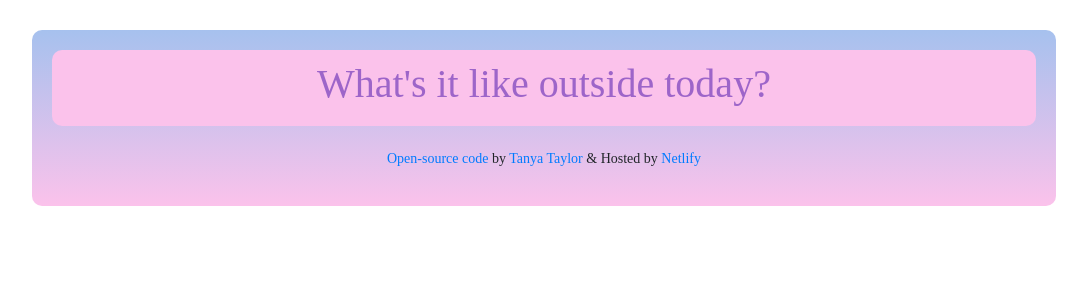
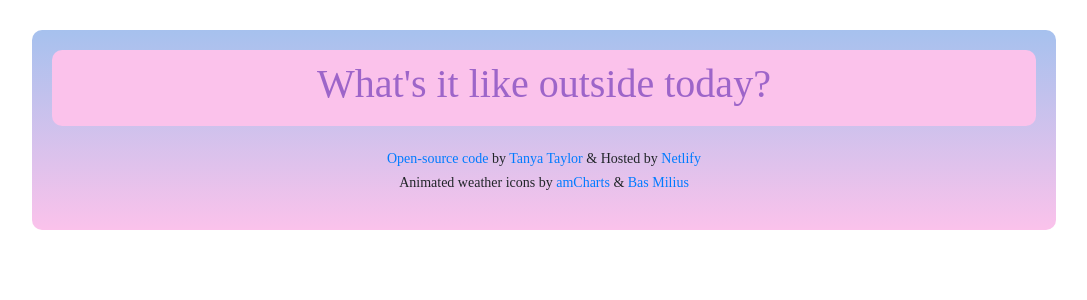
Before and after one commit to TanyaTaylor17/react-weather-app, a React (Create React App) app: page / in a window 1280 px wide. Shown: the top 300 px of the page, without its empty margins (96-1183 px from the left). Built offline with nearby package versions, Linux system fonts and the light colour scheme; no server answers.

Commit message:
Added attribution links for weather icons

```diff
--- a/src/App.js
+++ b/src/App.js
@@ -41,6 +41,22 @@ export default function App() {
               Netlify
             </a>
           </small>
+          <p>
+            <small>
+              Animated weather icons by{" "}
+              <a
+                href="https://www.amcharts.com/"
+                target="_blank"
+                rel="noreferrer"
+              >
+                amCharts
+              </a>
+              {" & "}
+              <a href="https://bas.dev/" target="_blank" rel="noreferrer">
+                Bas Milius
+              </a>
+            </small>
+          </p>
         </p>
       </footer>
     </div>
```
